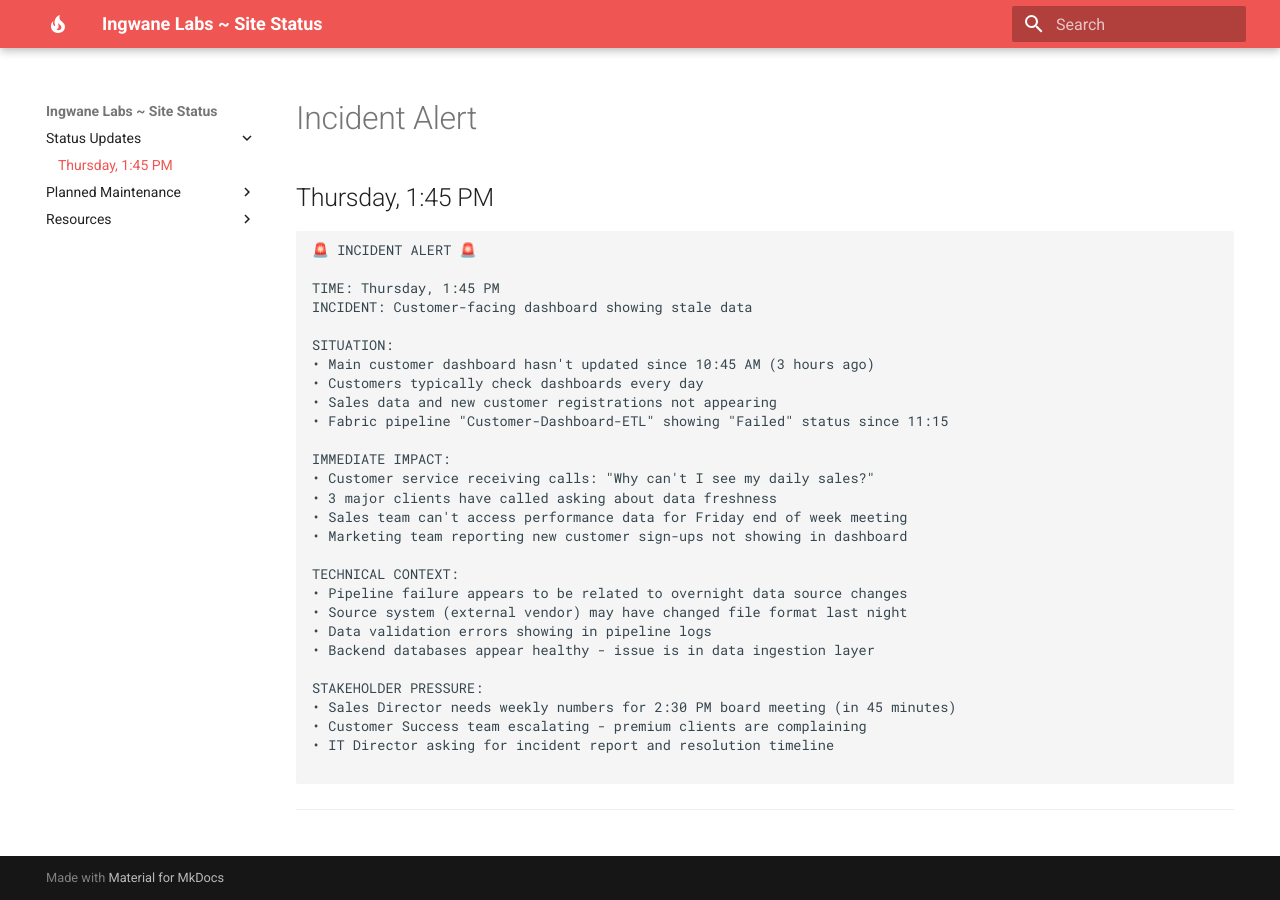
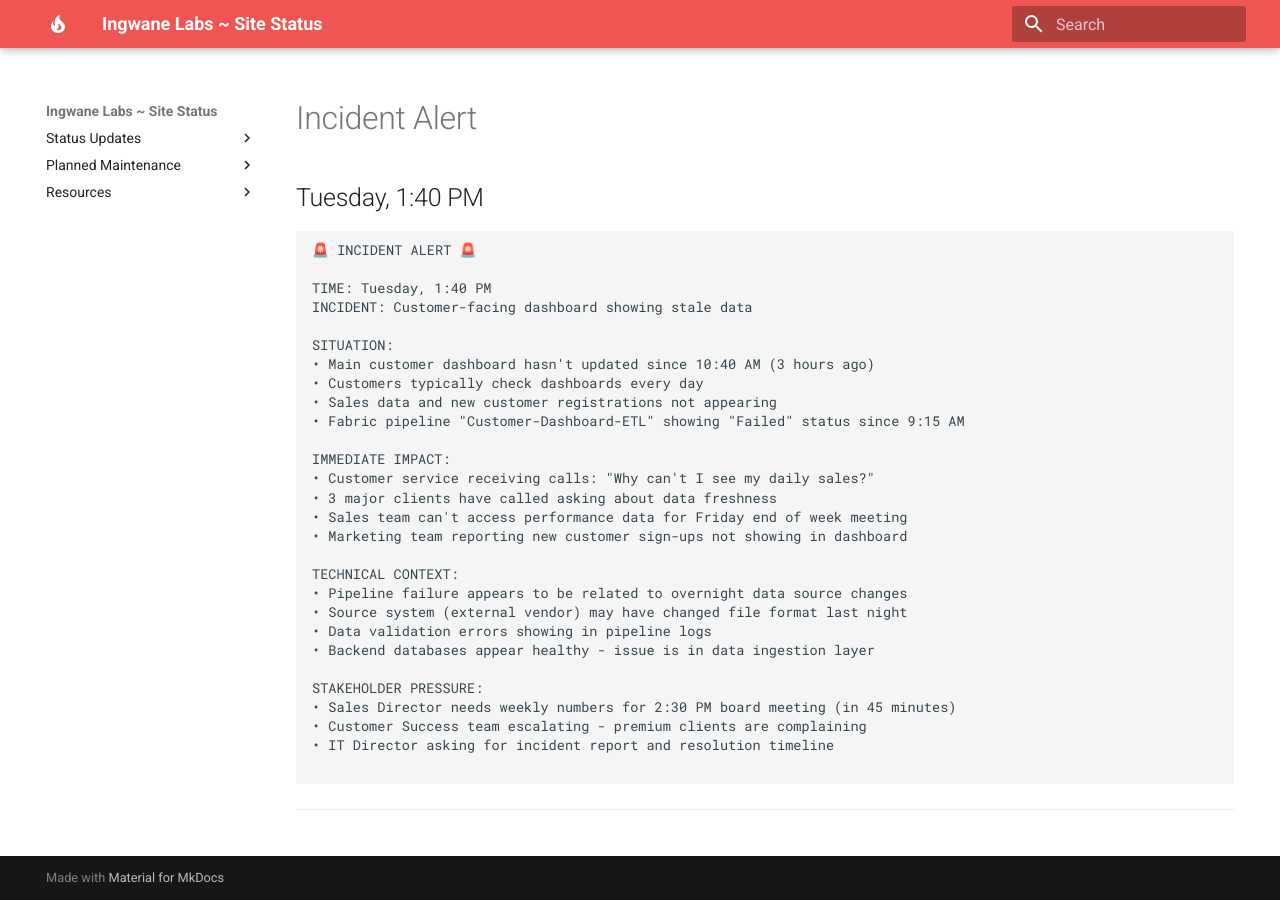
Before and after one commit to ingwanelabs/status, an MkDocs documentation site: the page built from docs/tuesday-1340.md, in a window 1280 px wide. Built offline with MkDocs 1.6.1 and Material for MkDocs 9.7.7, drawn with Linux system fonts in a browser that asks for light colours.

Commit message:
Change Thursday to Tuesday

````diff
--- a/docs/thursday-1345.md
+++ b/docs/tuesday-1340.md
@@ -1,18 +1,18 @@
 # Incident Alert
 
-## Thursday, 1:45 PM
+## Tuesday, 1:40 PM
 
 ```
 🚨 INCIDENT ALERT 🚨
 
-TIME: Thursday, 1:45 PM
+TIME: Tuesday, 1:40 PM
 INCIDENT: Customer-facing dashboard showing stale data
 
 SITUATION:
-• Main customer dashboard hasn't updated since 10:45 AM (3 hours ago)
+• Main customer dashboard hasn't updated since 10:40 AM (3 hours ago)
 • Customers typically check dashboards every day
 • Sales data and new customer registrations not appearing
-• Fabric pipeline "Customer-Dashboard-ETL" showing "Failed" status since 11:15
+• Fabric pipeline "Customer-Dashboard-ETL" showing "Failed" status since 9:15 AM
 
 IMMEDIATE IMPACT:
 • Customer service receiving calls: "Why can't I see my daily sales?"
````
